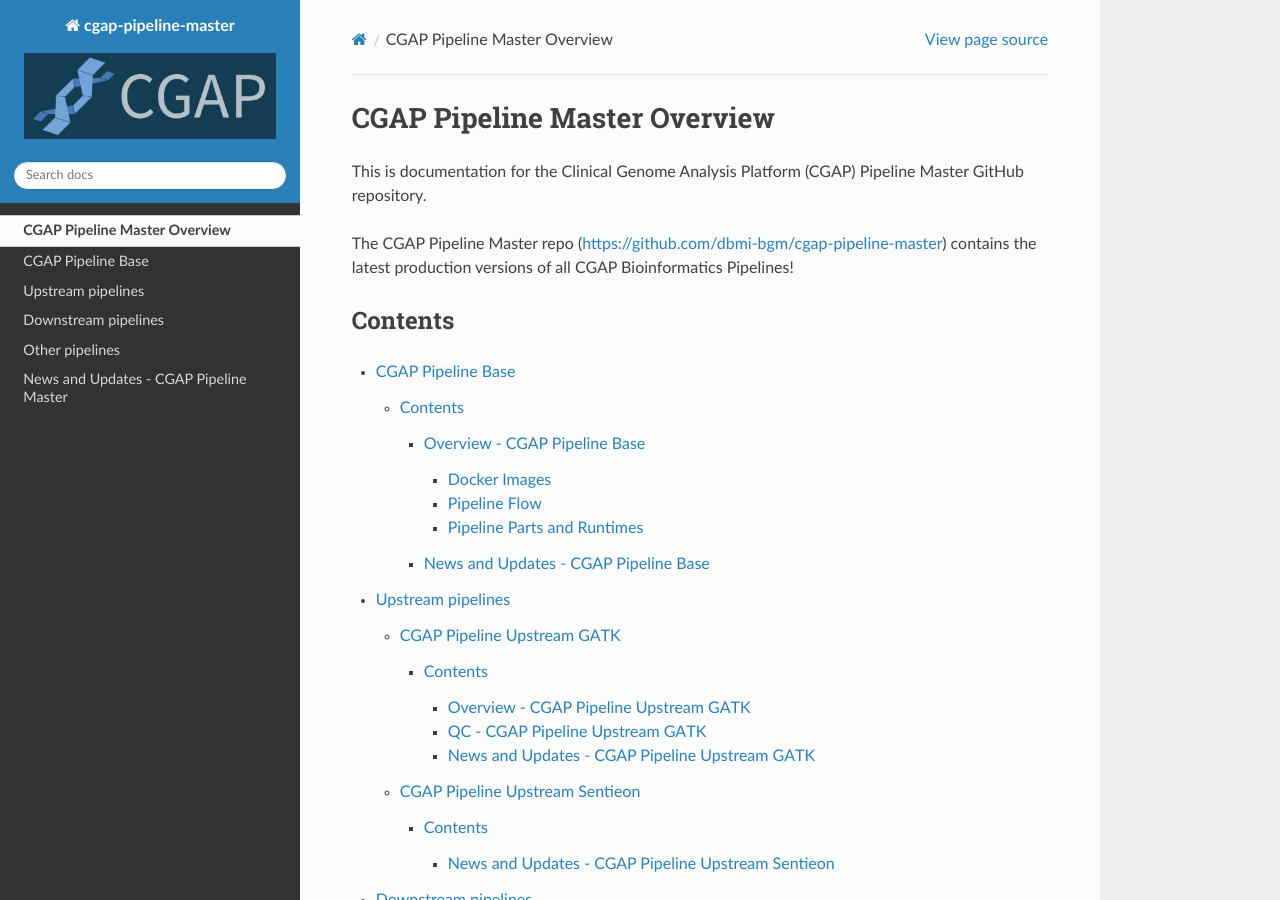
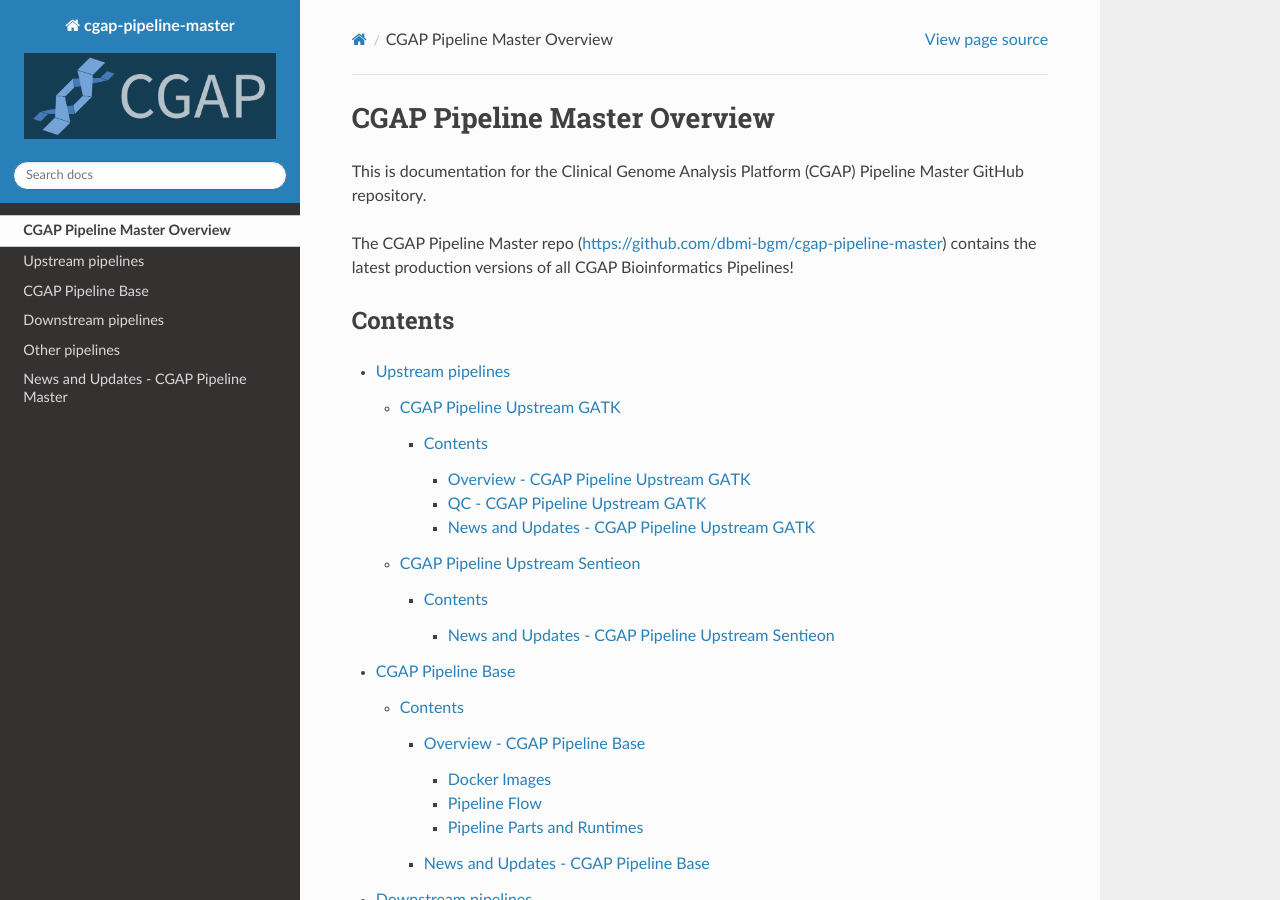
Before and after one commit to dbmi-bgm/cgap-pipeline-main, a Sphinx documentation site: the page built from docs/index.rst, in a window 1280 px wide and 900 px high. Built offline with Sphinx 7.4.7 and the Read the Docs theme 2.0.0, drawn with Linux system fonts in a browser that asks for light colours.

```diff
--- a/docs/index.rst
+++ b/docs/index.rst
@@ -22,8 +22,8 @@
 .. toctree::
  :maxdepth: 4
 
+ Pipelines/Upstream/Upstream_pipelines
  Pipelines/Base/Pipeline_base
- Pipelines/Upstream/Upstream_pipelines
  Pipelines/Downstream/Downstream_pipelines
  Pipelines/Other/Other_pipelines
  news-master
```
